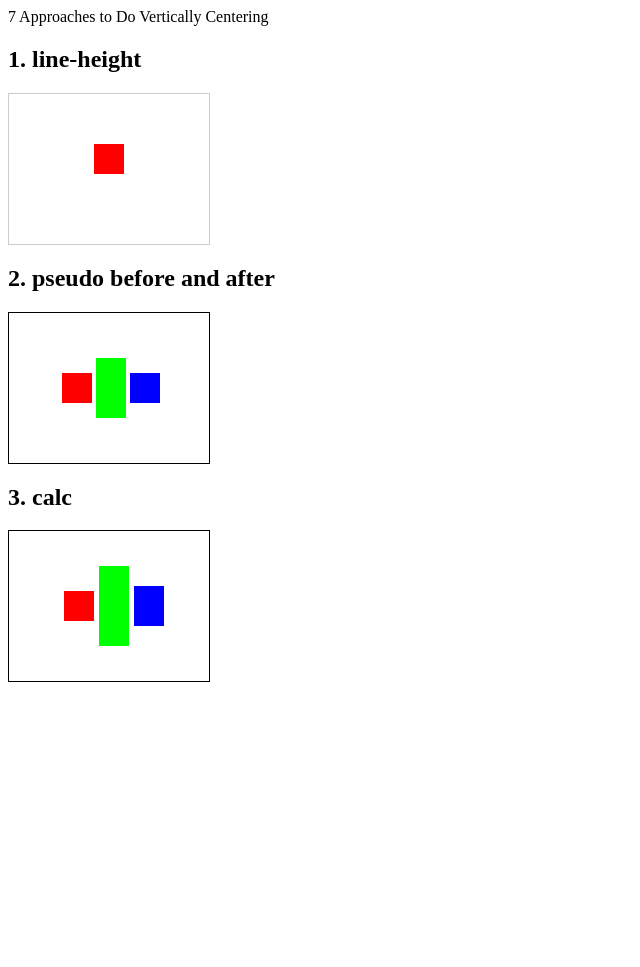
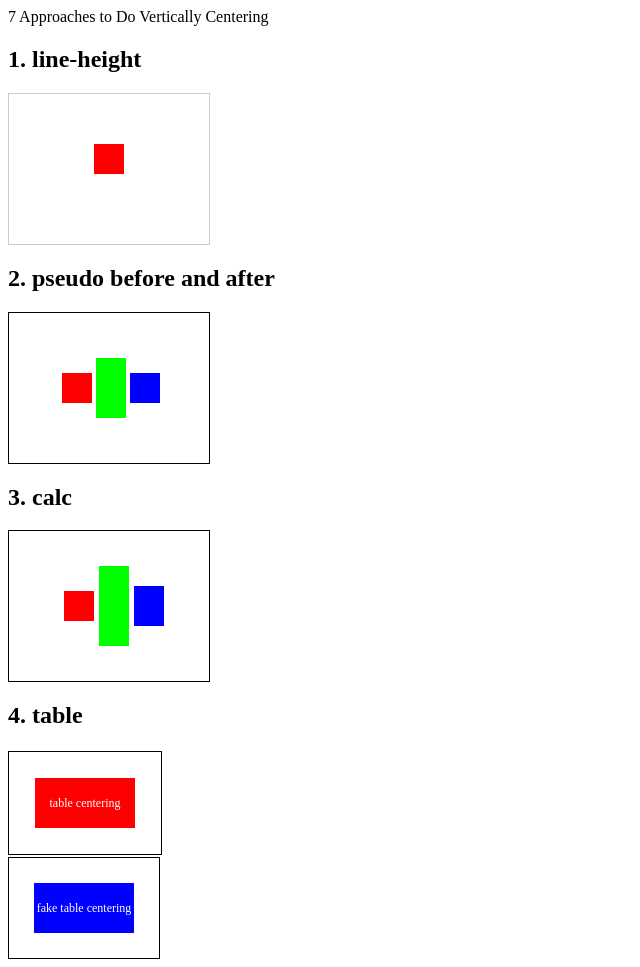
Before and after one commit to tjcchen/practice-makes-perfect, a plain HTML site: page Layout/verticallyCenter.html in a window 1280 px wide. Shown: the whole page, without its empty margins (0-640 px from the left). Before the commit the page ends 800 px from the top, so only its background shows below. Drawn offline with Linux system fonts and the light colour scheme.

Commit message:
feat: add CSS table centering implementation

```diff
--- a/Layout/verticallyCenter.html
+++ b/Layout/verticallyCenter.html
@@ -100,6 +100,37 @@
   top: calc(50% - 20px);
   margin-left: calc(50% + 25px);
 }
+
+/* 4. take vertically centering */
+.div4 .like-table {
+  display: table-cell;
+}
+
+.div4 table {
+  margin-left: -2px;
+}
+
+.div4 td, .div4 .like-table {
+  width: 150px;
+  height: 100px;
+  border: 1px solid #000;
+  vertical-align: middle;
+}
+
+.div4 td div, .div4 .like-table div {
+  width: 100px;
+  height: 50px;
+  line-height: 50px;
+  margin: 0 auto;
+  color: #fff;
+  font-size: 12px;
+  text-align: center;
+  background: #f00;
+}
+
+.div4 .like-table div {
+  background: #00f;
+}
 </style>
 </head>
 <body>
@@ -123,5 +154,19 @@
     <div class="greenbox"></div>
     <div class="bluebox"></div>
   </div>
+
+  <h2>4. table</h2>
+  <div class="div4">
+    <table>
+      <tr>
+        <td>
+          <div>table centering</div>
+        </td>
+      </tr>
+    </table>
+    <div class="like-table">
+      <div>fake table centering</div>
+    </div>
+  </div>
 </body>
 </html>
```
